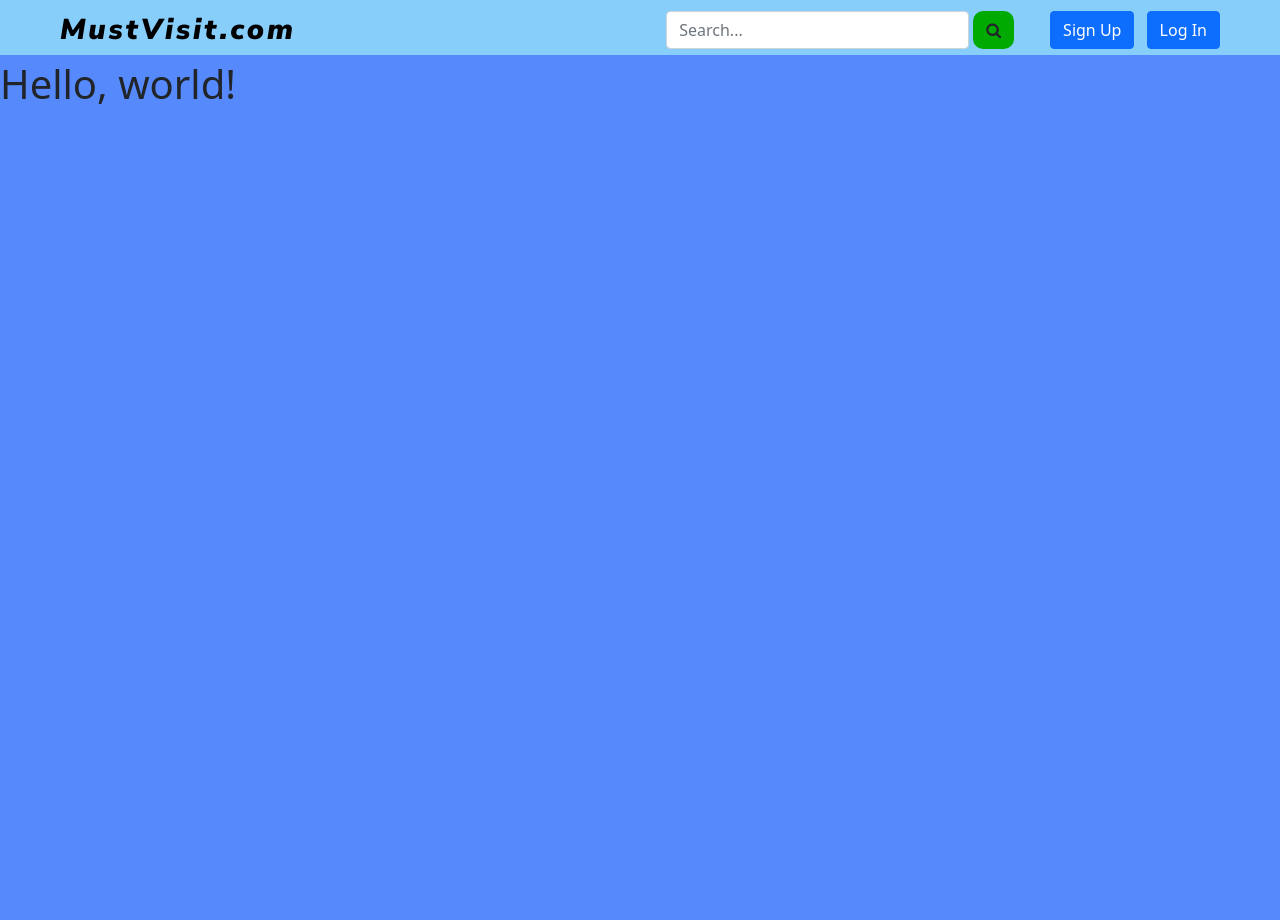
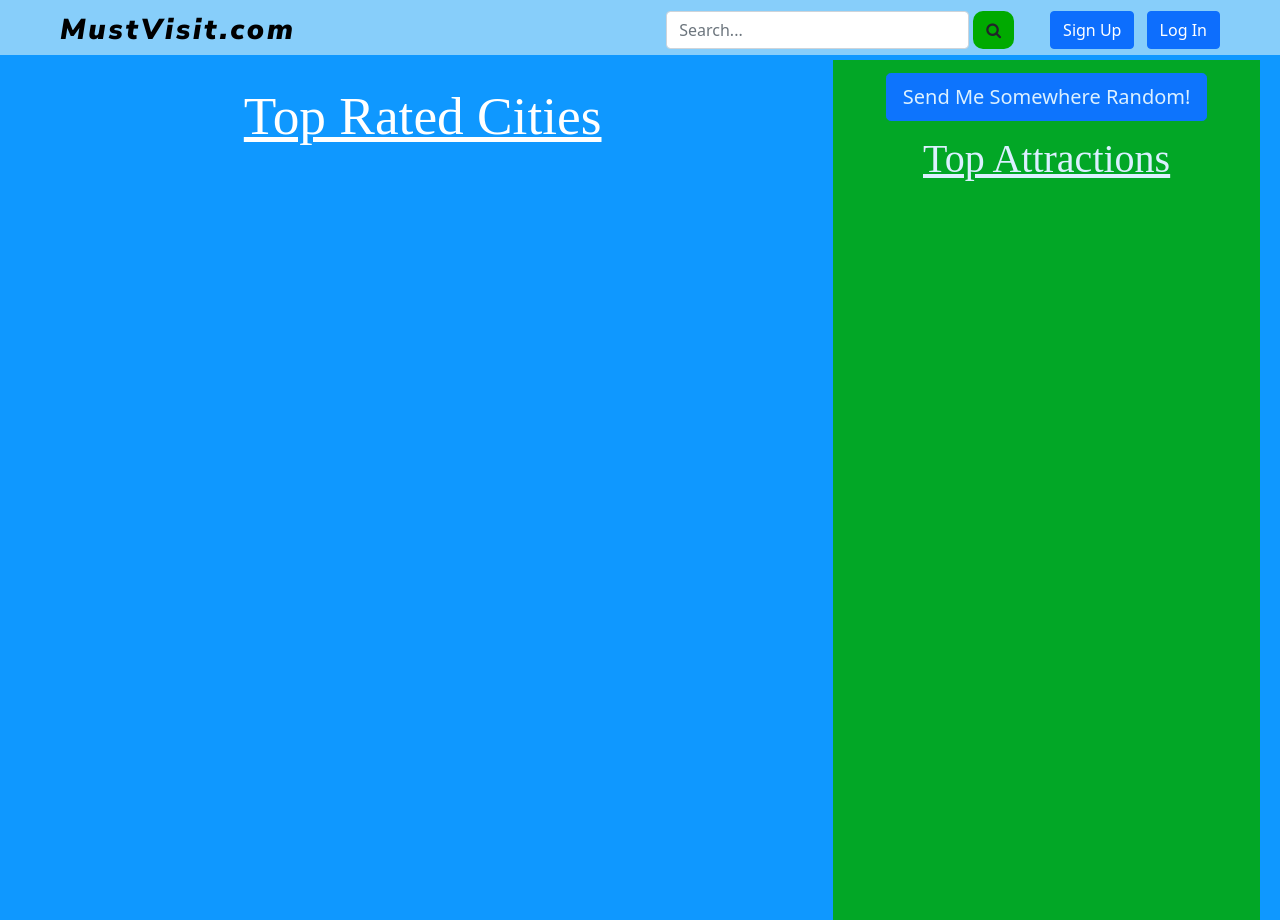
Before and after one commit to AaronMilne19/team_project, a Django app: page /home/ in a window 1280 px wide. Run offline with Django 3.2, Linux system fonts and the light colour scheme; data that the repository does not hold is empty.

Commit message:
Mostly complete, not finished sidebar.

```diff
--- a/home/urls.py
+++ b/home/urls.py
@@ -1,5 +1,4 @@
 from django.urls import include, path
-
 from home import views
 
 app_name = 'home'
--- a/home/views.py
+++ b/home/views.py
@@ -1,10 +1,12 @@
 from django.shortcuts import render
-
 from home.models import City, Attraction
 
 # Create your views here.
 def homepage(request):
-    return render(request, 'homepage.html', context={})
+    ctx = {}
+    ctx['cities'] = City.objects.order_by('-Views')
+    ctx['attractions'] = City.objects.order_by('-Views')
+    return render(request, 'homepage.html', context=ctx)
 
 def citypage(request, NameSlug):
     ctx = {}
--- /dev/null
+++ b/static/styles/home.css
@@ -0,0 +1,99 @@
+h1 {
+	color: white;
+	font-family: "Freestyle Script";
+	text-align: center;
+	font-size: 40pt;
+}
+
+h2 {
+	color: white;
+	font-family: "Freestyle Script";
+	text-align: center;
+	font-size: 30pt;
+}
+
+#top_cities_container {
+	margin: 15px 30px;
+	padding: 10px;
+	border-radius: 10px;
+}
+
+#sidebar {
+	background-color: rgb(0, 170, 0);
+	height: 100%;
+	left: 65.1%;
+	opacity: 0.85;
+
+}
+
+.card {
+	width: 100%;
+	margin: 20px 0px;
+	border: 2px solid black;
+	padding: 5px;
+	padding-bottom:5px;
+	color: white;
+	height: auto;
+}
+
+.link {
+	text-decoration:none;
+}
+
+.name {
+	margin-bottom: 10px;
+	color: black;
+	text-decoration: underline;
+	text-align: center;
+	font-family: "Verdana", sans-serif;
+	font-size: 1.5rem;
+	transition: ease-out 0.1s;
+}
+
+.name:hover{
+	color: rgb(85, 137, 252);
+}
+
+#info {
+	height:100%;
+}
+
+#image {
+	padding:25pt;
+	opacity: 0.85;
+	transition: ease-in-out 0.2s;
+	height:auto;
+	margin-right: auto;
+	text-align:center;
+}
+
+#image:hover {
+	opacity:1;
+}
+
+.city_description {
+  font-size: 16px;
+  font-family: "Verdana";
+  letter-spacing: 0.05rem;
+  color: black;
+}
+
+.information {
+	list-style-type: none;
+	padding: 5px 0;
+}
+
+.rating_section {
+	display: flex;
+	padding-top: 30pt;
+}
+
+#random_loc_button {
+	padding:10pt;
+	text-align:center;
+}
+
+#top_attractions {
+	font-size: 15pt;
+	font-family:Verdana;
+]
--- a/static/styles/style.css
+++ b/static/styles/style.css
@@ -4,7 +4,7 @@
 /* Content needs to start below navbar */
 body {
   padding-top: 60px;
-  background-color: rgb(85, 137, 252);
+  background-color: rgb(15, 152, 255);
 }
 
 #navbar {
--- a/templates/homepage.html
+++ b/templates/homepage.html
@@ -1,12 +1,76 @@
 {% extends 'base.html' %}
+{% load static %}
+{% load staticfiles %}
+
 {% block title_block %}
-Homepage
+Home
+{% endblock %}
+
+{% block styles_block %}
+<link rel="stylesheet", type="text/css", href="{% static 'styles/home.css' %}">
+<link rel="stylesheet" href="https://cdnjs.cloudflare.com/ajax/libs/font-awesome/4.7.0/css/font-awesome.min.css">
 {% endblock %}
 
 {% block body_block %}
 <section>
-    <h1>Hello, world!</h1>
+	<div class="row">
+		<!-- city section -->
+		<div class="col-8">
+			<div id="top_cities_container">
+				<h1><u>Top Rated Cities</u></h1>
+
+				{% for city in cities %}
+				<div class="card">
+					<a href="cities/{{city.NameSlug}}", class="link"}>
+						<div class="row">
+							<div class="col-4" id="image">
+								<img src="{% static 'images/rankine.jpg' %}" style="max-width:150%">
+							</div>
+
+							<div class="col-8" id="info">
+								<h3 class="name">{{ city }}</h3>
+
+								<div class="city_description">
+									<ul>
+										<li class="information">{{city.Description}}</li>
+										<li class="rating_section information">
+											<h6 class="attraction-label"><strong>Average User Rating:</strong></h6>
+											<span class="fa fa-star fa-lg checked ms-3"></span>
+											<span class="fa fa-star fa-lg checked ms-1"></span>
+											<span class="fa fa-star fa-lg checked ms-1"></span>
+											<span class="fa fa-star fa-lg ms-1"></span>
+											<span class="fa fa-star fa-lg ms-1"></span>
+										</li>
+									</ul>
+								</div>
+							</div>
+						</div>
+					</a>
+				</div>
+				{% endfor %}
+			</div>
+		</div>
+
+		<!-- sidebar -->
+		<div class = "col-4 position-fixed mr-5" id="sidebar">
+			<div id="random_loc_button">
+				<a href="">
+					<button type="button" class="btn btn-primary btn-lg">Send Me Somewhere Random!</button>
+				</a>
+			</div>
+
+			<h2><u>Top Attractions</u></h2>
+
+			<div id="top_attractions">
+				<ol id="top_attractions">
+					{% for attraction in attractions %}
+					<a href = "cities/{{attraction.City}}/{{attraction.Name}}">
+						<li>{{attraction.Name}}</li>
+					</a>
+					{% endfor %}
+				</ol>
+			</div>
+		</div>
+	</div>
 </section>
 {% endblock %}
-
-<p>Test</p>
```
